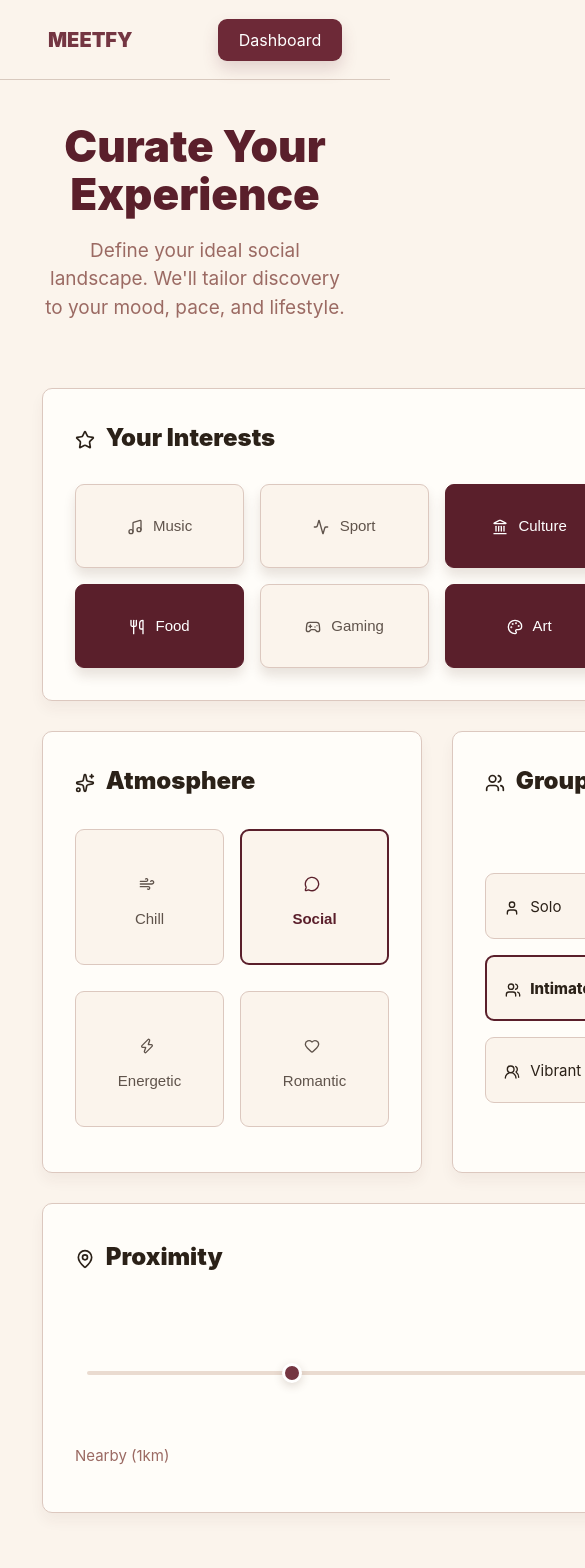
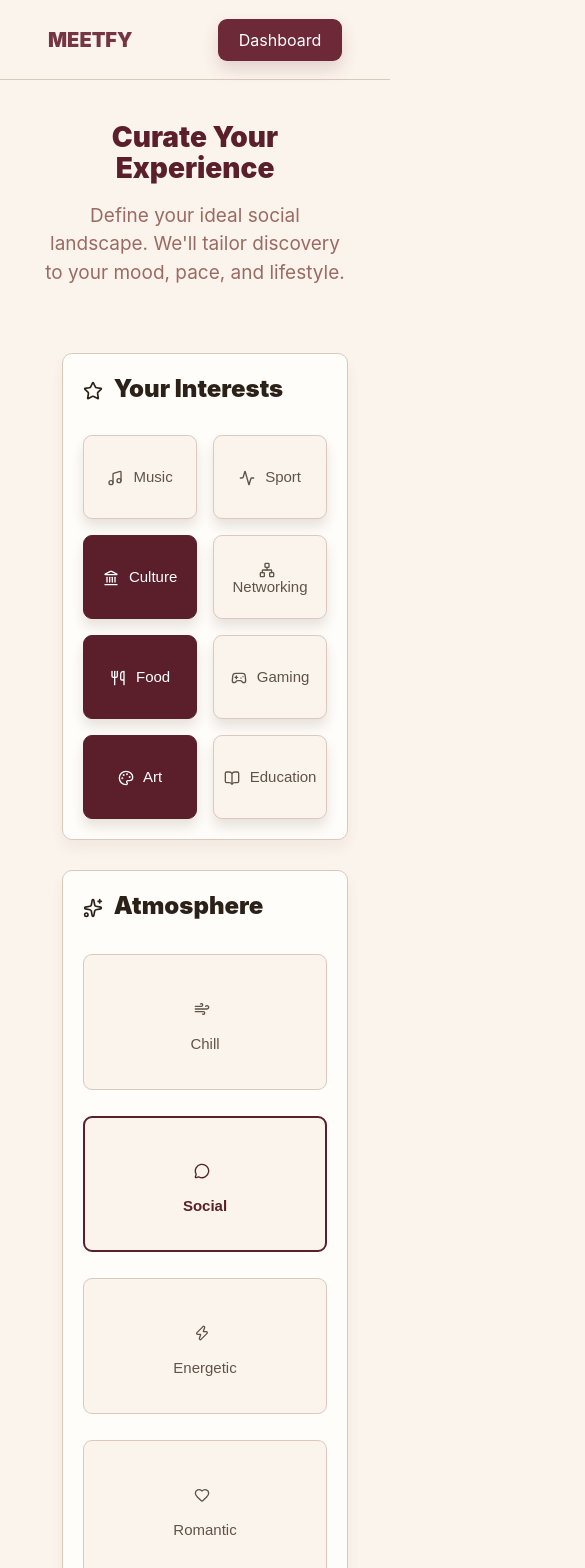
Before and after one commit to mpilarsky/meetfy, a React (Vite) app: page /preferences in a window 390 px wide. Shown: the top 1568 px of the page, 585 px wide, since content can reach past the window. Built offline with nearby package versions, Linux system fonts and the light colour scheme; no server answers; sample sign-in values are in the browser's storage.

Commit message:
fix: improve preferences accessibility and mobile responsiveness

```diff
--- a/src/pages/PreferencesCreator.css
+++ b/src/pages/PreferencesCreator.css
@@ -415,9 +415,26 @@
 }
 
 @media (max-width: 1280px) {
-  .preferences-page {
-    width: 100%;
+  .preferences-page { width: 100%; }
+  .preferences-layout {
+    grid-template-columns: 1fr;
+    padding: 0 20px;
   }
+  .preferences-two-columns {
+    grid-template-columns: 1fr;
+  }
+  .interest-grid {
+    grid-template-columns: repeat(2, 1fr);
+  }
+}
+
+@media (max-width: 768px) {
+  .preferences-title h1 { font-size: 28px; }
+  .pref-card { padding: 20px; }
+  .atmosphere-grid { grid-template-columns: 1fr; }
+}
 
 
+img, input, select, textarea {
+  max-width: 100%;
 }
--- a/src/pages/PreferencesCreator.jsx
+++ b/src/pages/PreferencesCreator.jsx
@@ -391,12 +391,23 @@ function PreferencesCreator() {
                 </style>
 
                 <div style={{ display: "flex", alignItems: "center", gap: "8px", background: "#f5f5f5", padding: "8px 12px", borderRadius: "8px", marginTop: "4px" }}>
-                  <CalendarDays
-                    size={18}
-                    color="#666"
+
+                  <button
+                    type="button"
                     onClick={openDatePicker}
-                    style={{ cursor: "pointer", flexShrink: 0 }}
-                  />
+                    tabIndex={0}
+                    aria-label="Open date picker"
+                    style={{
+                      border: "none",
+                      background: "transparent",
+                      padding: 0,
+                      cursor: "pointer",
+                      display: "flex",
+                      alignItems: "center"
+                    }}
+                  >
+                    <CalendarDays size={18} color="#666" />
+                  </button>
 
                   <input
                     ref={dateInputRef}
@@ -417,7 +428,15 @@ function PreferencesCreator() {
                         setPreferenceValue("targetDate", "");
                       }
                     }}
-                    style={{ border: "none", outline: "none", background: "transparent", width: "100%", cursor: "text", fontFamily: "inherit" }}
+                    tabIndex={-1}
+                    style={{
+                      border: "none",
+                      outline: "none",
+                      background: "transparent",
+                      width: "100%",
+                      cursor: "pointer",
+                      fontFamily: "inherit"
+                    }}
                   />
                 </div>
               </label>
@@ -429,7 +448,6 @@ function PreferencesCreator() {
                   }
                   onClick={() => setPreferenceValue("timeOfDay", "Afternoon")}
                 >
-                  {/* TUTAJ: Ikona zamiast krzaczka */}
                   <Sun size={16} style={iconStyle} /> Afternoon
                 </Button>
 
@@ -439,7 +457,7 @@ function PreferencesCreator() {
                   }
                   onClick={() => setPreferenceValue("timeOfDay", "Evening")}
                 >
-                  {/* TUTAJ: Ikona zamiast krzaczka */}
+
                   <Moon size={16} style={iconStyle} /> Evening
                 </Button>
               </div>
```
